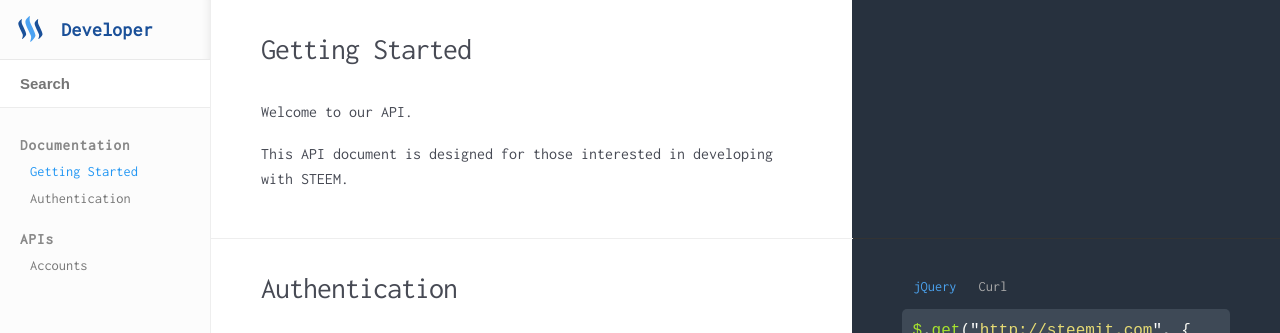
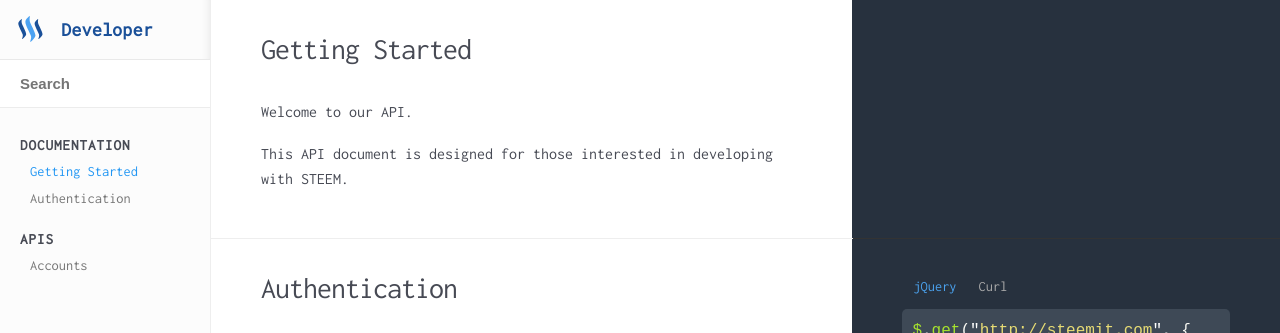
Before and after one commit to steemit/devportal, a Jekyll site: the page built from index.html, in a window 1280 px wide. Shown: the top 333 px of the page. Built offline with Jekyll 4.4.1, drawn with Linux system fonts in a browser that asks for light colours; nearby versions of some CDN libraries.

Commit message:
Uppercase all category titles, bold, better readability, fix folder for logo issue

```diff
--- a/_layouts/default.html
+++ b/_layouts/default.html
@@ -27,7 +27,7 @@
 	<body>
 		<header>
 			<h1>
-				<a href="/"><img src="/images/logo.svg" height="40" alt="{{ site.title }} logo"></a>
+				<a href="/"><img src="images/logo.svg" height="40" alt="{{ site.title }} logo"></a>
 				<a href="/" class="logo-link">Developer</a>
 				<button type="button" class="open-nav" id="open-nav"></button>
 			</h1>
--- a/_sass/_main.scss
+++ b/_sass/_main.scss
@@ -155,10 +155,10 @@
 }
 
 .sidebar h6 {
+	text-transform: uppercase;
 	line-height: 1em;
 	font-size: 1.5rem;
 	letter-spacing: 1px;
-	color: #888;
 	font-weight: bold;
 }
 
```
